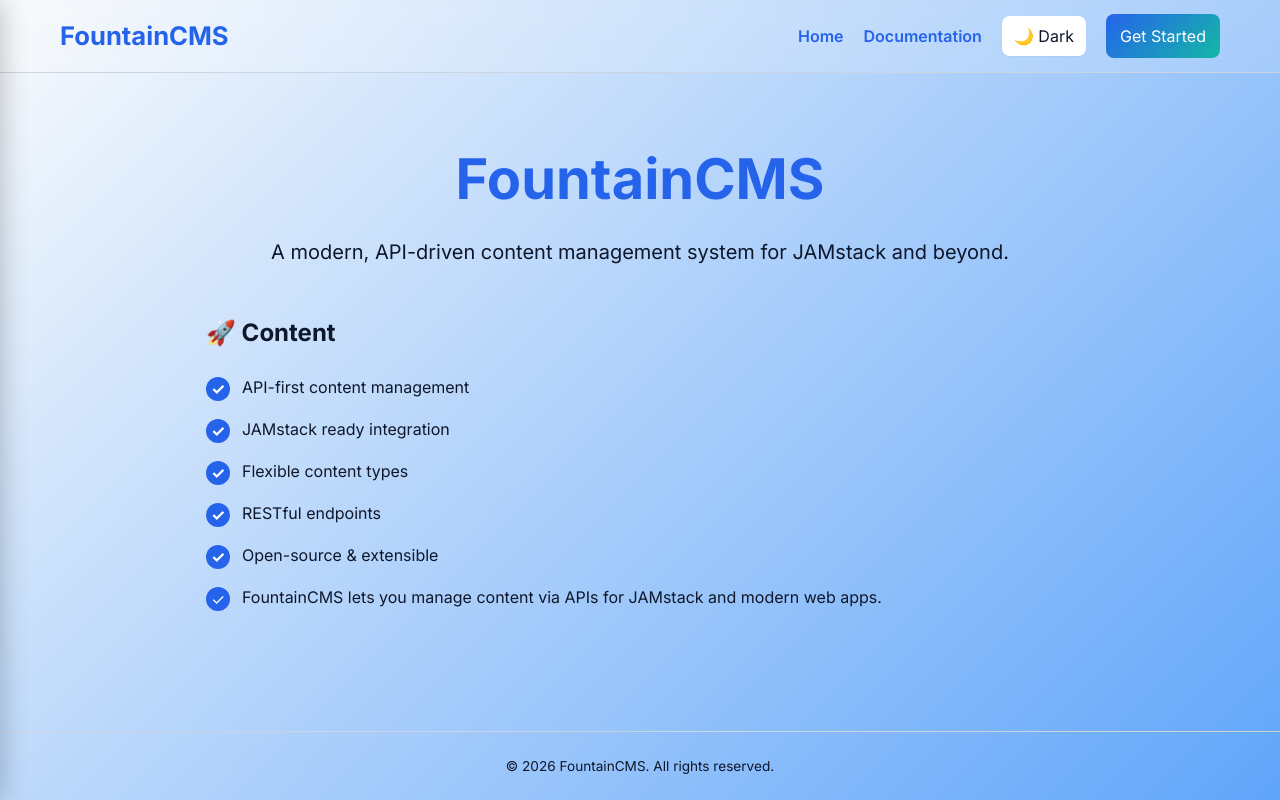
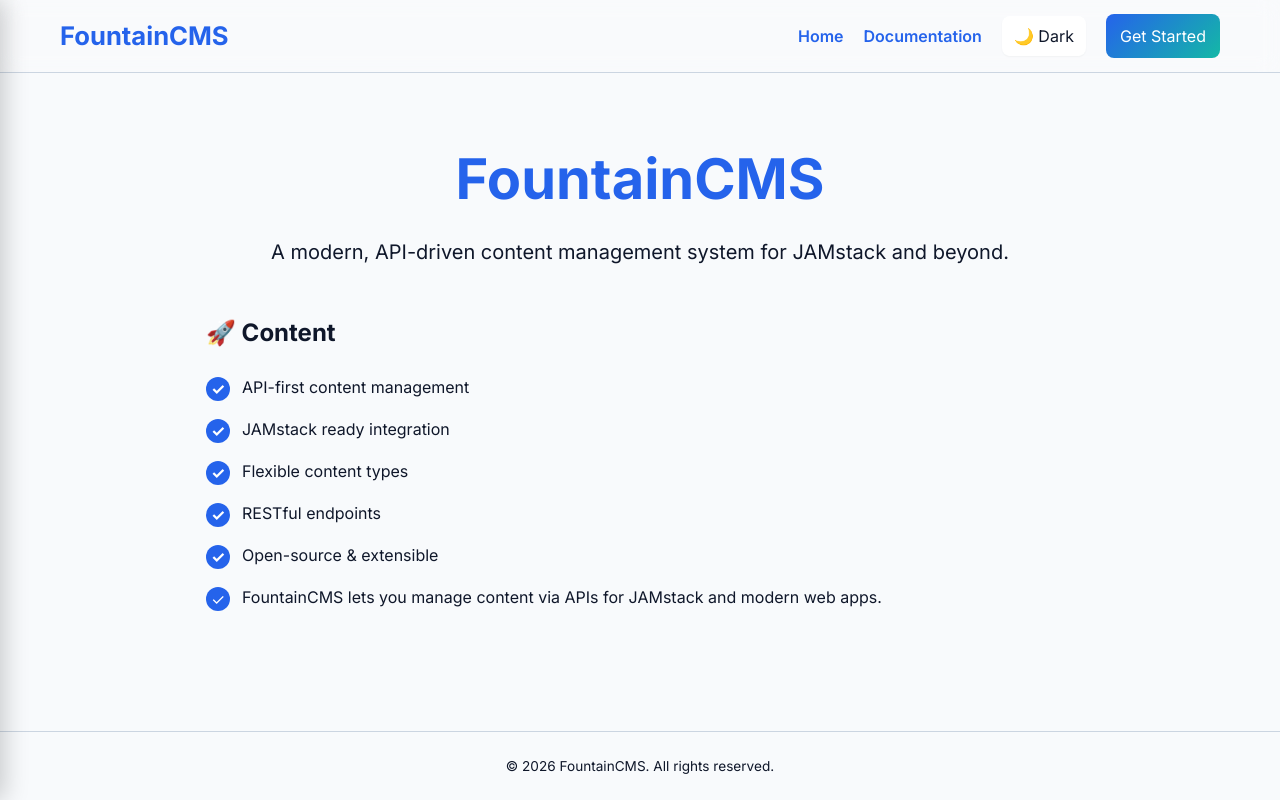
Before and after one commit to building-for-fun/fountainCms, a React (Vite) app in the folder frontend/: page / in a window 1280 px wide. Built offline with nearby package versions, Linux system fonts and the light colour scheme; no server answers.

Commit message:
fix(layout): update background gradient to use dark color variant

```diff
--- a/frontend/src/components/Layouts/HomeLayout/HomeLayout.tsx
+++ b/frontend/src/components/Layouts/HomeLayout/HomeLayout.tsx
@@ -9,7 +9,7 @@
         minHeight: '100vh',
         display: 'flex',
         flexDirection: 'column',
-        background: 'linear-gradient(135deg, var(--color-bg), var(--color-primary-light))',
+        background: 'linear-gradient(135deg, var(--color-bg), var(--color-primary-dark))',
         overflowX: 'hidden', // ✅ important for mobile
       }}
     >
```
